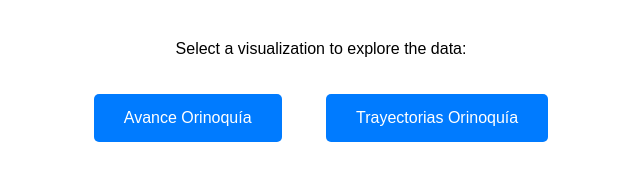
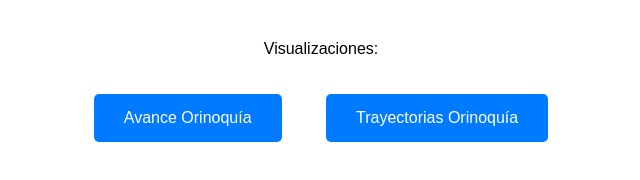
Before and after one commit to JulianAngaritaSuarez/obs_presentaciones, a plain HTML site: page index.html in a window 1280 px wide. Shown: the whole page, without its empty margins (319-959 px from the left). Drawn offline with Linux system fonts and the light colour scheme.

Commit message:
Update index.html

```diff
--- a/index.html
+++ b/index.html
@@ -13,7 +13,7 @@
     </style>
 </head>
 <body>
-    <p>Select a visualization to explore the data:</p>
+    <p>Visualizaciones:</p>
     <div>
         <a href="avance_orinoquia.html" class="nav-link">Avance Orinoquía</a>
         <a href="trayectorias_orinoquia.html" class="nav-link">Trayectorias Orinoquía</a>
```
